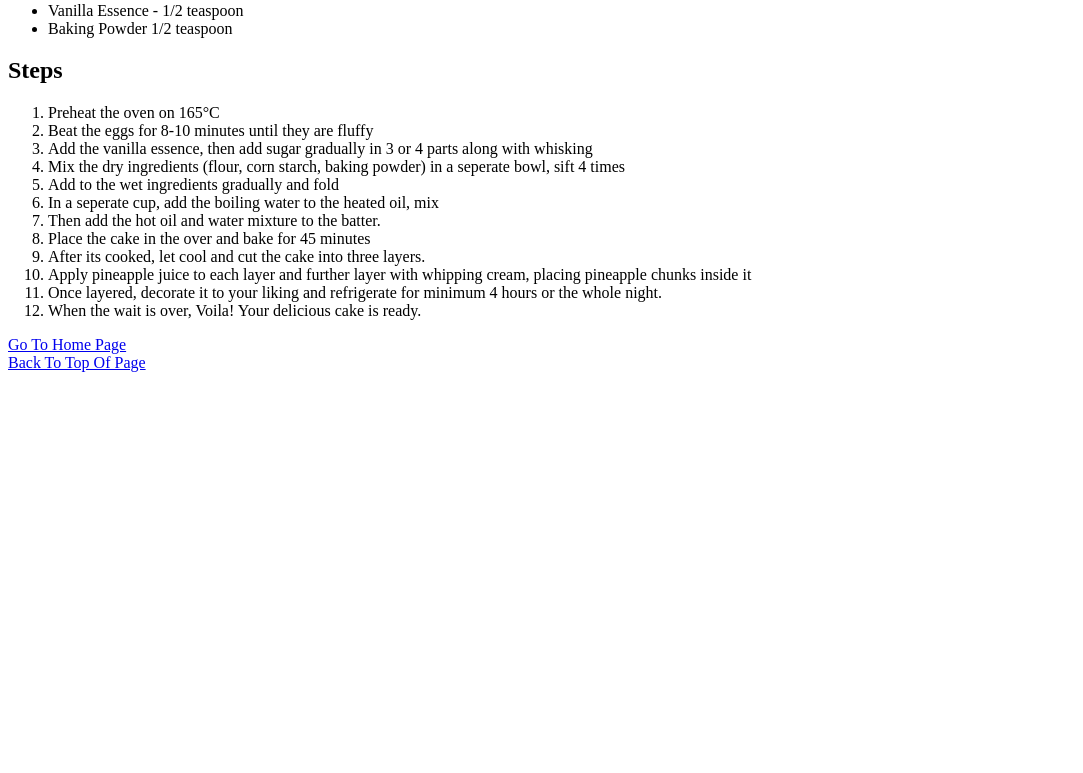
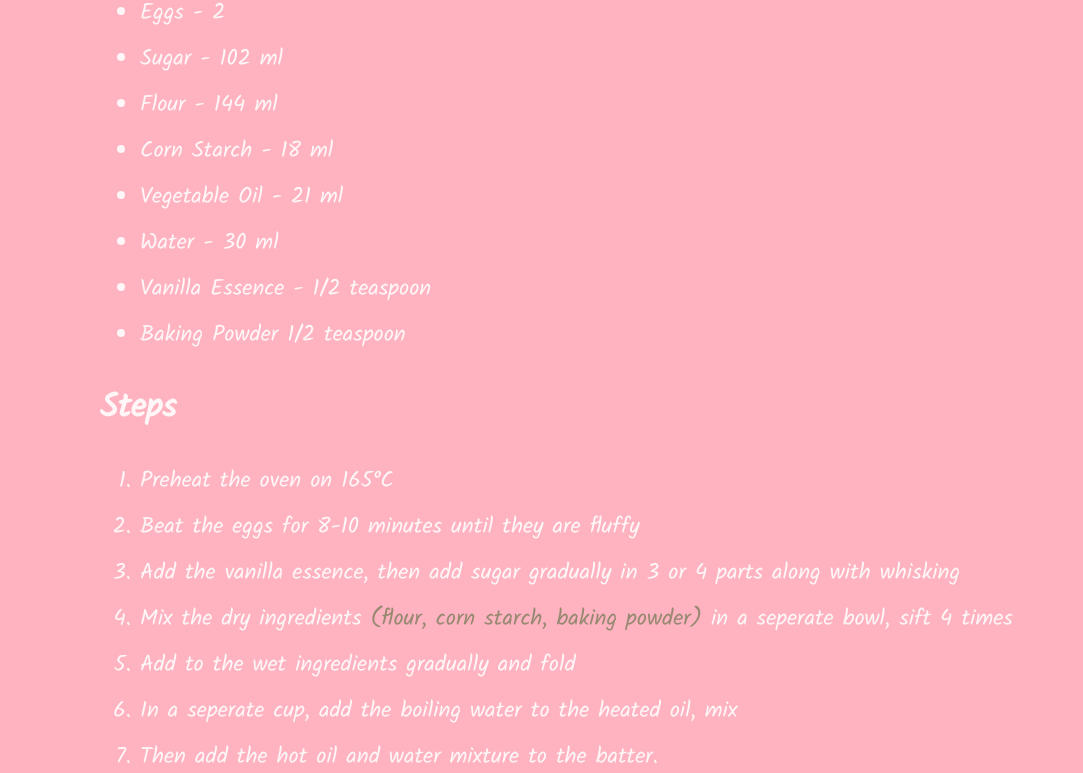
Before and after one commit to Zo-Snow/odin-recipes, a plain HTML site: page recipes/pineapple-cake.html in a window 1280 px wide. Shown: the part 742-1515 px from the top of the page, without its empty margins (0-1083 px from the left). Before the commit the page ends 1122 px from the top, so only its background shows below. Drawn offline with Linux system fonts and the light colour scheme.

Commit message:
Complete styling of website

```diff
--- a/recipes/pineapple-cake.html
+++ b/recipes/pineapple-cake.html
@@ -4,29 +4,35 @@
     <meta charset="UTF-8">
     <meta name="viewport" content="width=device-width, initial-scale=1.0">
     <title>Pineapple Cake Recipe</title>
+    <link rel="stylesheet" href="../styles.css" />
+    <link rel="preconnect" href="https://fonts.googleapis.com">
+    <link rel="preconnect" href="https://fonts.gstatic.com" crossorigin>
+    <link href="https://fonts.googleapis.com/css2?family=Kalam&display=swap" rel="stylesheet">
 </head>
-<body>
+<body class="recipe-body">
+    <div class="recipe-page">
     <h1>Pineapple Cake</h1>
-    <img src="../images/pineapple-cake.jpg" alt="pineapple cake image" width="600" />
+    <img src="../images/cake.png" alt="pineapple cake image" width="600" />
+        <div class="text-section">
         <h2>Description</h2>
         <p>Delicious, creamy, fruity and soft pineapple cake recipe that is fun to make, and worth the time!</p>
         <h2>Ingredients</h2>
         <ul>
-        <li>Eggs - 2</li>
-        <li>Sugar - 102 ml</li>
-        <li>Flour - 144 ml</li>
-        <li>Corn Starch - 18 ml</li>
-        <li>Vegetable Oil - 21 ml</li>
-        <li>Water - 30 ml</li>
-        <li>Vanilla Essence - 1/2 teaspoon</li>
-        <li>Baking Powder 1/2 teaspoon</li>
+            <li class="bullet">Eggs - 2</li>
+            <li class="bullet">Sugar - 102 ml</li>
+            <li class="bullet">Flour - 144 ml</li>
+            <li class="bullet">Corn Starch - 18 ml</li>
+            <li class="bullet">Vegetable Oil - 21 ml</li>
+            <li class="bullet">Water - 30 ml</li>
+            <li class="bullet">Vanilla Essence - 1/2 teaspoon</li>
+            <li class="bullet">Baking Powder 1/2 teaspoon</li>
         </ul>
         <h2>Steps</h2>
         <ol>
             <li>Preheat the oven on 165°C</li>
             <li>Beat the eggs for 8-10 minutes until they are fluffy</li>
             <li>Add the vanilla essence, then add sugar gradually in 3 or 4 parts along with whisking</li>
-        <li>Mix the dry ingredients (flour, corn starch, baking powder) in a seperate bowl, sift 4 times</li>
+            <li>Mix the dry ingredients <span class="dark-pink">(flour, corn starch, baking powder)</span> in a seperate bowl, sift 4 times</li>
             <li>Add to the wet ingredients gradually and fold</li>
             <li>In a seperate cup, add the boiling water to the heated oil, mix</li>
             <li>Then add the hot oil and water mixture to the batter.</li>
@@ -37,7 +43,10 @@
             <li>When the wait is over, Voila! Your delicious cake is ready.</li>
         </ol>
 
-    <a href="../index.html">Go To Home Page</a><br />
-    <a href="#top">Back To Top Of Page</a>
+        <a class="button" href="../index.html">Go To Home Page</a>
+        <a class="button" href="#top">Back To Top Of Page</a>
+        </div>
+        <footer class="page-footer">@ zo.snow 2023</footer>
+    </div>
 </body>
 </html>
--- a/styles.css
+++ b/styles.css
@@ -6,6 +6,7 @@ body {
 
 h1 {
     color: rgb(136, 118, 88);
+    font-family: 'Kalam', cursive;
 }
 
 .all-recipes {
@@ -57,3 +58,49 @@ footer {
     color: rgb(253, 214, 220);
     background-color: rgb(252, 154, 171);
 }
+
+.recipe-page {
+    color: rgb(254, 246, 247);
+    background-color: rgb(255, 179, 192);
+    font-family: 'Kalam', cursive;
+    font-size: 1.4rem;
+}
+
+.text-section {
+    text-align: left;
+    margin-left: 100px;
+}
+
+.bullet {
+    margin-left: 40px;
+}
+
+.button {
+    text-decoration: none;
+    background-color: rgb(254, 164, 179);
+    color: rgb(255, 240, 242);
+    padding: 4px 15px;
+    margin: 10px;
+    padding-bottom: 0px;
+    border-radius: 13px;
+}
+
+.button:hover {
+    background-color: rgb(255, 139, 159);
+}
+
+.page-footer {
+    margin-top: 40px;
+}
+
+.recipe-body {
+    background-color: rgb(254, 179, 191);
+}
+
+.recipe-body li {
+    margin-bottom: 10px;
+}
+
+.dark-pink {
+    color: rgb(151, 137, 113);
+}
```
Also changed, not shown: index.html (+4 -1 lines), recipes/cheetos.html (+18 -9 lines), recipes/kitty-sammich.html (+18 -9 lines), images/cake.png (added), images/cheetos.jpg (deleted), images/cheetos.png (added), images/kitty-sammich.jpg (deleted), images/main.png (added), images/pineapple-cake.jpg (deleted), images/recipes.jpg (deleted), images/sammich.png (added). Lines whose indentation alone changed are shown as unchanged.
